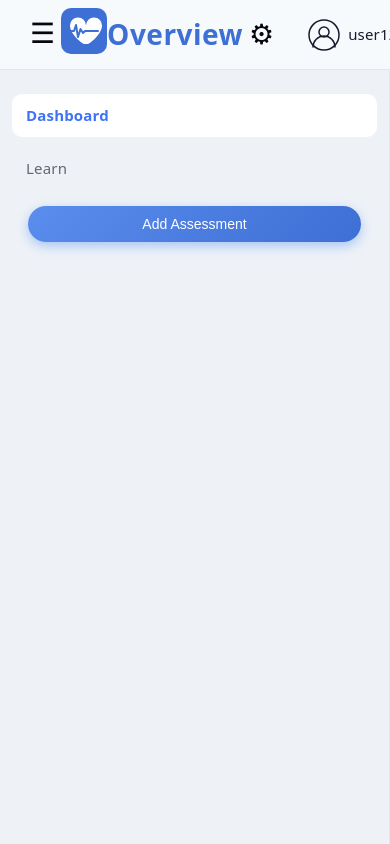
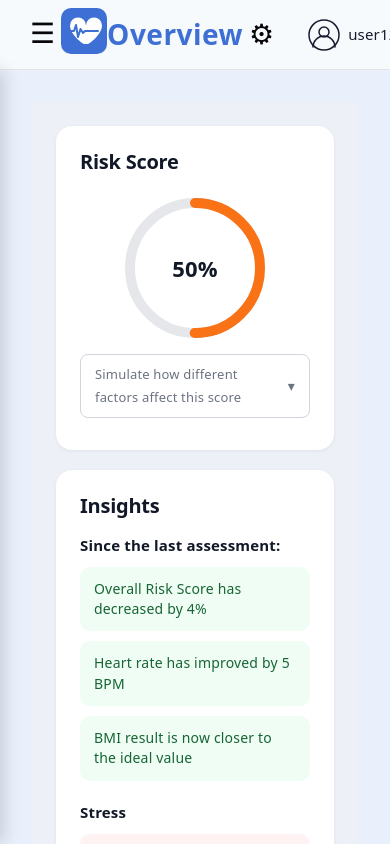
Before and after one commit to RackyDay/ai-cardiometabolic-risk, a React app in the folder frontend/: page /dashboard in a window 390 px wide. Built offline with nearby package versions, Linux system fonts and the light colour scheme; the HTML template or start-up script is replaced by a standard one.

Commit message:
Completed side navigation bar for mobile layout.

```diff
--- a/frontend/src/components/layout/SideNav/SideNav.css
+++ b/frontend/src/components/layout/SideNav/SideNav.css
@@ -37,3 +37,24 @@
   margin-top: auto;
   padding: 16px;
 }
+
+@media (max-width: 767px) {
+  .side-nav {
+    position: fixed;
+    top: 70px;
+    left: 0;
+    bottom: 0;
+    width: 240px;
+    height: calc(100vh - 70px);
+    z-index: 20;
+
+    transform: translateX(-100%);
+    transition: transform 0.25s ease;
+
+    box-shadow: 4px 0 16px rgba(0, 0, 0, 0.15);
+  }
+
+  .side-nav.open {
+    transform: translateX(0);
+  }
+}
--- a/frontend/src/components/layout/SideNav/SideNav.jsx
+++ b/frontend/src/components/layout/SideNav/SideNav.jsx
@@ -2,12 +2,13 @@ import { NavLink } from "react-router-dom";
 import "./SideNav.css";
 import ActionButton from "../../common/ActionButton";
 
-function SideNav() {
+function SideNav({ isOpen = false, onNavigate }) {
   return (
-    <aside className="side-nav">
+    <aside className={isOpen ? "side-nav open" : "side-nav"}>
       <nav className="side-nav-links">
         <NavLink
           to="/dashboard"
+          onClick={onNavigate}
           className={({ isActive }) =>
             isActive ? "side-nav-link active" : "side-nav-link"
           }
@@ -17,6 +18,7 @@ function SideNav() {
 
         <NavLink
           to="/learn"
+          onClick={onNavigate}
           className={({ isActive }) =>
             isActive ? "side-nav-link active" : "side-nav-link"
           }
```
